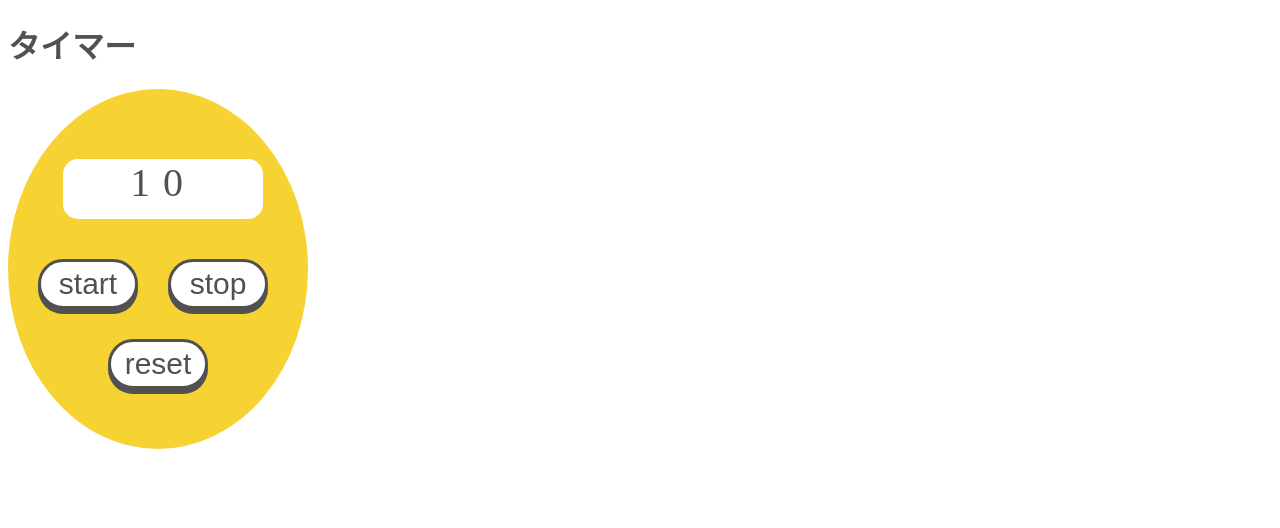
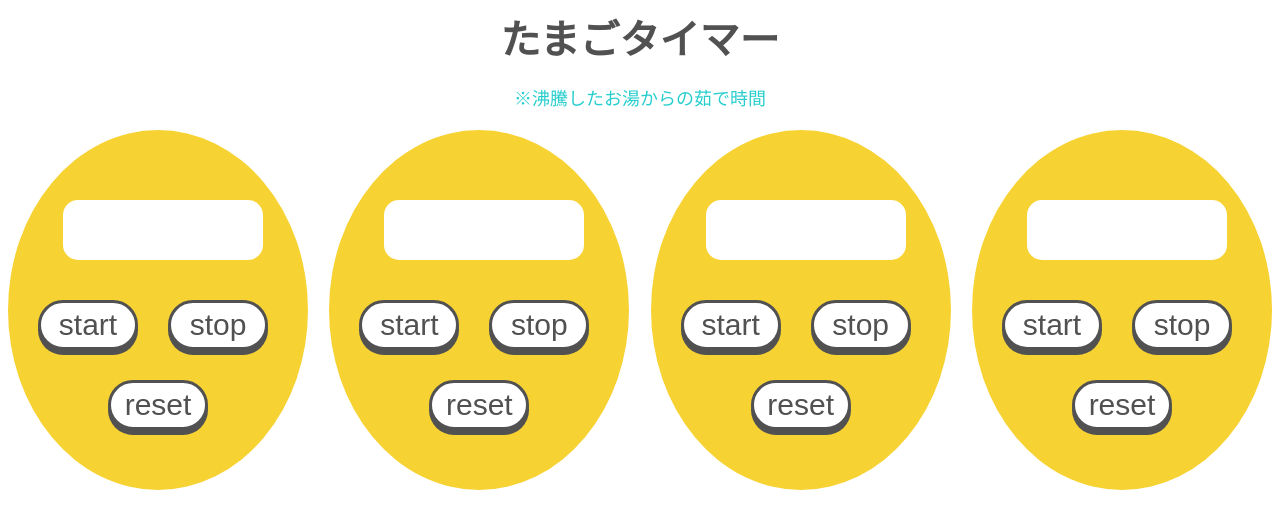
Before and after one commit to ki01chi/timer, a plain HTML site: page index.html in a window 1280 px wide. Drawn offline with Linux system fonts and the light colour scheme.

Commit message:
[変更]タイマーを複数設置しました

```diff
--- a/index.html
+++ b/index.html
@@ -7,14 +7,43 @@
   <title>Timer</title>
 </head>
 <body>
-  <h1>タイマー</h1>
+  <h1>たまごタイマー</h1>
+  <p>※沸騰したお湯からの茹で時間</p>
+
   <div class="container">
+
     <div class="element">
-      <div class="count" id="countBox"></div>
-      <button class="btn1" id="start">start</button>
-      <button class="btn2" id="stop">stop</button>
-      <button class="btn3" id="reset">reset</button>
+      <div class="count" data-time="360"></div>
+      <div class="display"></div>
+      <button class="start-btn">start</button>
+      <button class="stop-btn">stop</button>
+      <button class="reset-btn">reset</button>
     </div>
+
+    <div class="element">
+      <div class="count" data-time="480"></div>
+      <div class="display"></div>
+      <button class="start-btn">start</button>
+      <button class="stop-btn">stop</button>
+      <button class="reset-btn">reset</button>
+    </div>
+
+    <div class="element">
+      <div class="count" data-time="600"></div>
+      <div class="display"></div>
+      <button class="start-btn">start</button>
+      <button class="stop-btn">stop</button>
+      <button class="reset-btn">reset</button>
+    </div>
+
+    <div class="element">
+      <div class="count" data-time="720"></div>
+      <div class="display"></div>
+      <button class="start-btn">start</button>
+      <button class="stop-btn">stop</button>
+      <button class="reset-btn">reset</button>
+    </div>
+
   </div>
   <script src="libs/jquery-3.5.1.min.js"></script>
   <script src="main.js"></script>
--- a/main.js
+++ b/main.js
@@ -15,10 +15,18 @@ $(() => {
   let testTimer;
 
   class KitchenTimer {
-      constructor(name) {
+    constructor(setTime, poseTime, timeLeft, testTimer) {
+      this.setTime = 0;
+      this.poseTime = setTime;
+      this.timeLeft = setTime;
+      this.testTimer;
     }
 
+
   }
+
+
+
 
   //ミリ秒を分に変換________________________________________
   // function computeDuration(ms){
@@ -59,8 +67,8 @@ $(() => {
   //1000ミリ秒ごとに処理を繰り返す関数
   const timerStart = () => {
 
-      testTimer = setInterval(function() {
-        if(timeLeft <= 0) {
+    testTimer = setInterval(function () {
+      if (timeLeft <= 0) {
         clearInterval(testTimer);
       }
       else {
--- a/style.css
+++ b/style.css
@@ -1,5 +1,27 @@
 body {
   color: #515151;
+}
+
+.count{
+  display: none;
+  }
+
+h1 {
+  margin:0;
+  font-size: 40px;
+  text-align: center;
+}
+
+p {
+  text-align: center;
+  font-size: 18px;
+  color: #28CECE;
+  margin-bottom: 20px;
+}
+
+.container {
+  display: flex;
+  justify-content: space-between;
 }
 
 .element {
@@ -10,9 +32,8 @@ body {
   position: relative;
 }
 
-.count {
+.display {
   font-family: 'Dotum';
-  /* border: solid #a5a0a0; */
   color: #515151;
   position: absolute;
   top: 70px;
@@ -43,19 +64,19 @@ button:active {
   box-shadow: none;
 }
 
-.btn1 {
+.start-btn {
   position: absolute;
   top: 170px;
   left: 30px;
 }
 
-.btn2 {
+.stop-btn {
   position: absolute;
   top: 170px;
   right: 40px;
 }
 
-.btn3 {
+.reset-btn {
   position: absolute;
   top: 250px;
   right: 100px;
```
Lines whose indentation alone changed are shown as unchanged.
